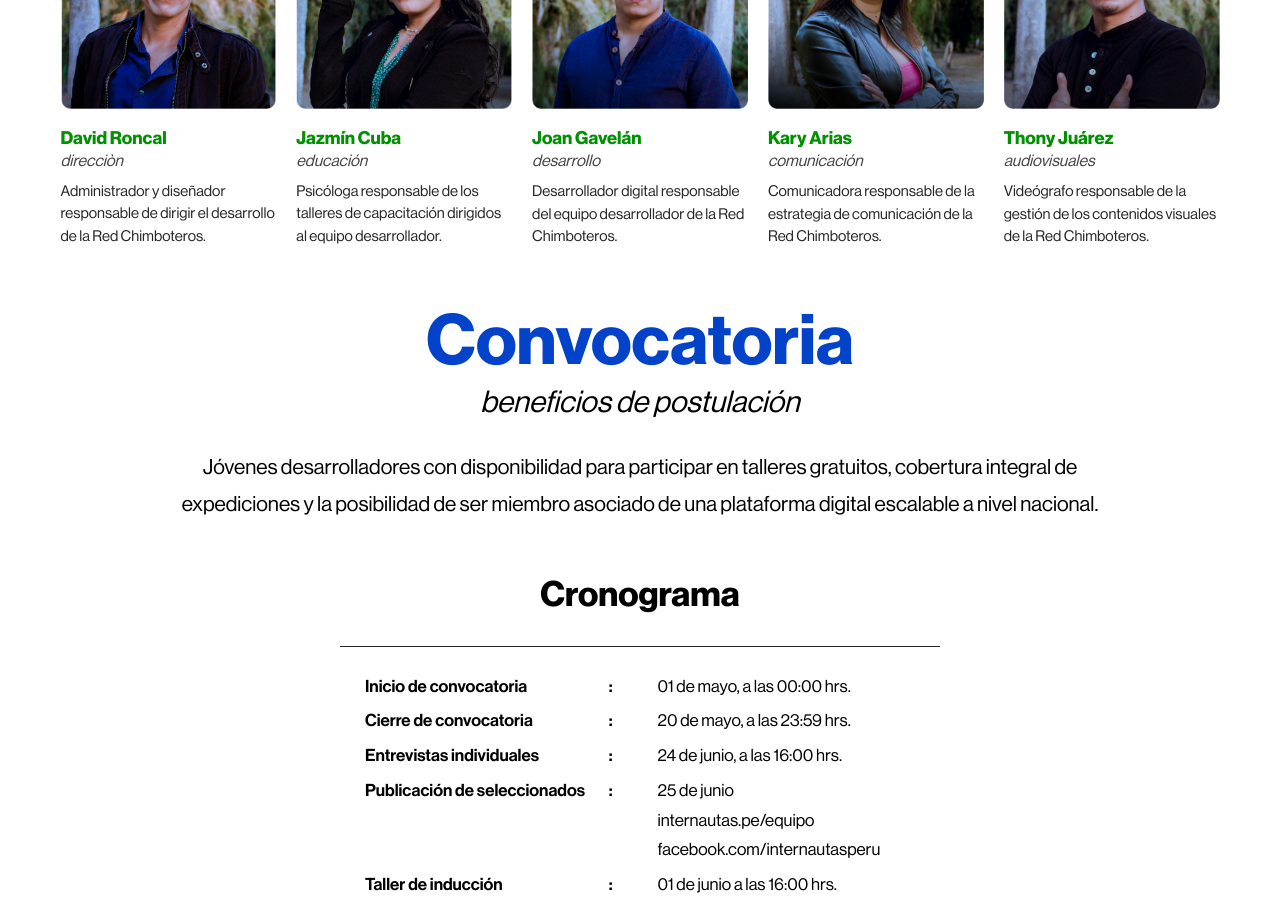
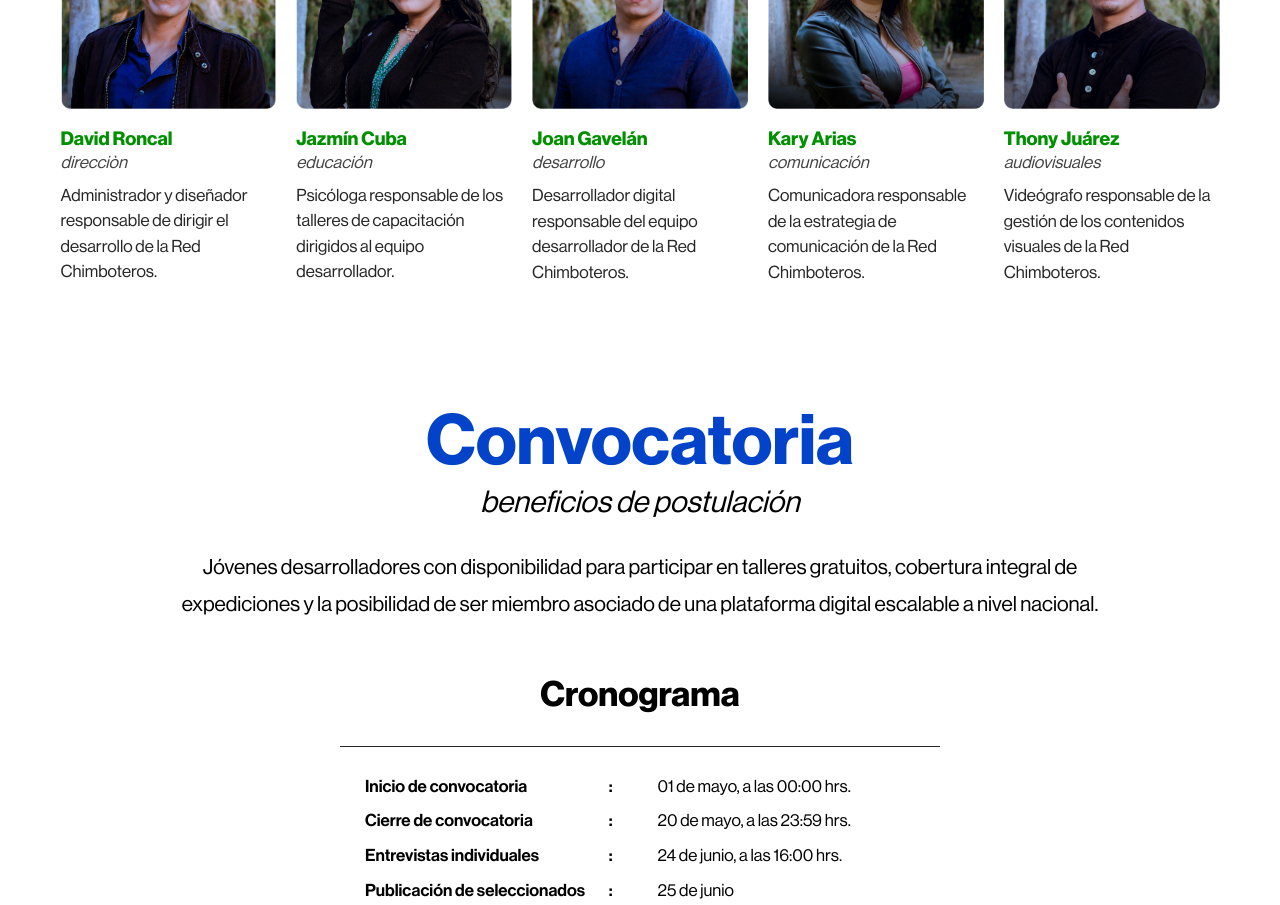
Before and after one commit to joangavelan/Internautas, a React (Create React App) app: page / in a window 1280 px wide. Shown: the part 3700-4605 px from the top of the page. Built offline with nearby package versions, Linux system fonts and the light colour scheme.

Commit message:
tmejoras

```diff
--- a/src/components/TeamMember.js
+++ b/src/components/TeamMember.js
@@ -14,18 +14,18 @@ const ProfileImage = styled.img`
 
 const Name = styled.h3`
   color: ${colors.green};
-  font-size: 1.8rem;
+  font-size: 1.9rem;
   font-weight: 600;
   margin-bottom: 3px;
 `
 
 const Position = styled.i`
-  font-size: 1.6rem;
+  font-size: 1.7rem;
   color: #434343;
 `
 
 const Description = styled.p`
-  font-size: 1.5rem;
+  font-size: 1.7rem;
   line-height: 1.5;
   margin: 1rem 0;
 `
--- a/src/sections/Convocatoria.js
+++ b/src/sections/Convocatoria.js
@@ -6,7 +6,7 @@ import theme from '../styles/theme'
 const { colors } = theme;
 
 const Container = styled.section`
-  padding: 0 3rem;
+  padding: 10rem 3rem;
   background: url('images/Plataforma web Culturalismo en celulares.jpg') no-repeat bottom;
   background-size: 100%;
   text-align: center;
--- a/src/sections/Equipo.js
+++ b/src/sections/Equipo.js
@@ -15,7 +15,7 @@ const Container = styled.section`
 `
 
 const Grid = styled.div`
-  width: 120rem;
+  width: 130rem;
   max-width: 95%;
   margin: 0 auto;
   margin-top: 7rem;
```
